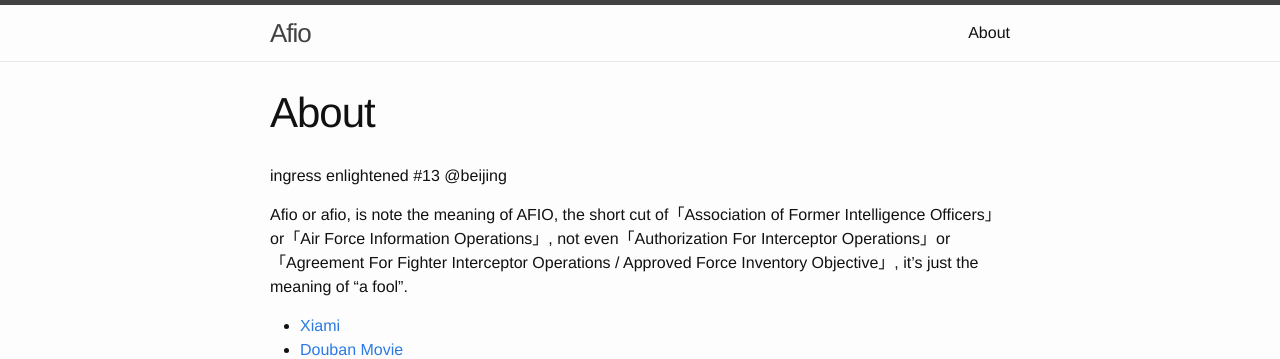
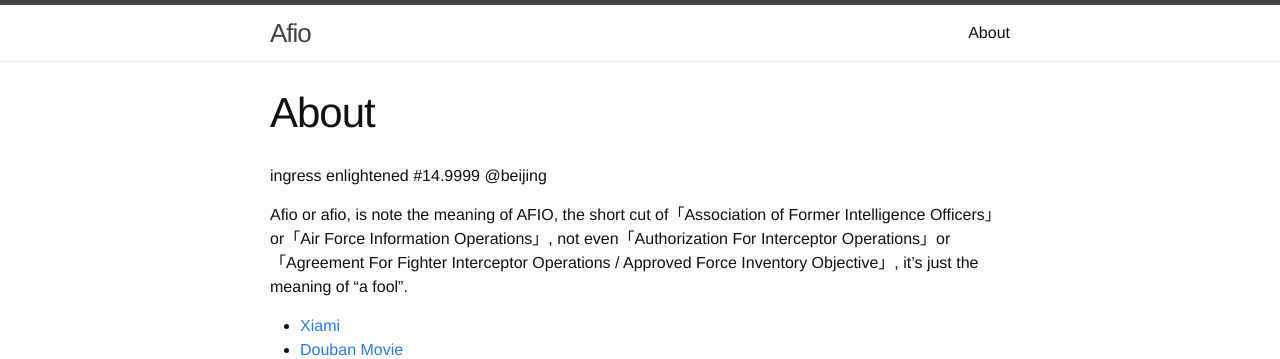
Before and after one commit to Afio/afio.github.io, a Jekyll site: the page built from about.md, in a window 1280 px wide. Shown: the top 359 px of the page. Built offline with Jekyll 4.4.1, drawn with Linux system fonts in a browser that asks for light colours.

Commit message:
ingress level update

```diff
--- a/about.md
+++ b/about.md
@@ -4,7 +4,7 @@ title: About
 permalink: /about/
 ---
 
-ingress enlightened #13 @beijing
+ingress enlightened #14.9999 @beijing
 
 Afio or afio, is note the meaning of AFIO, the short cut of「Association of Former Intelligence Officers」or「Air Force Information Operations」, not even「Authorization For Interceptor Operations」or「Agreement For Fighter Interceptor Operations / Approved Force Inventory Objective」, it's just the meaning of "a fool".
 
```
